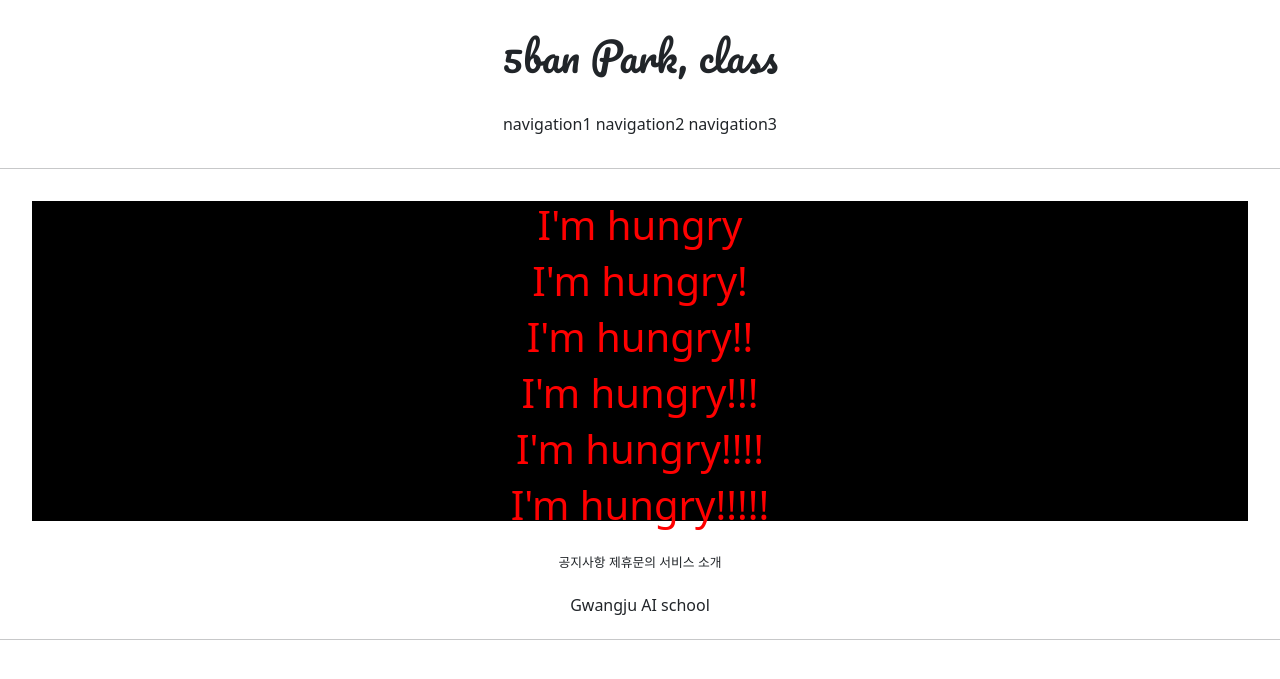
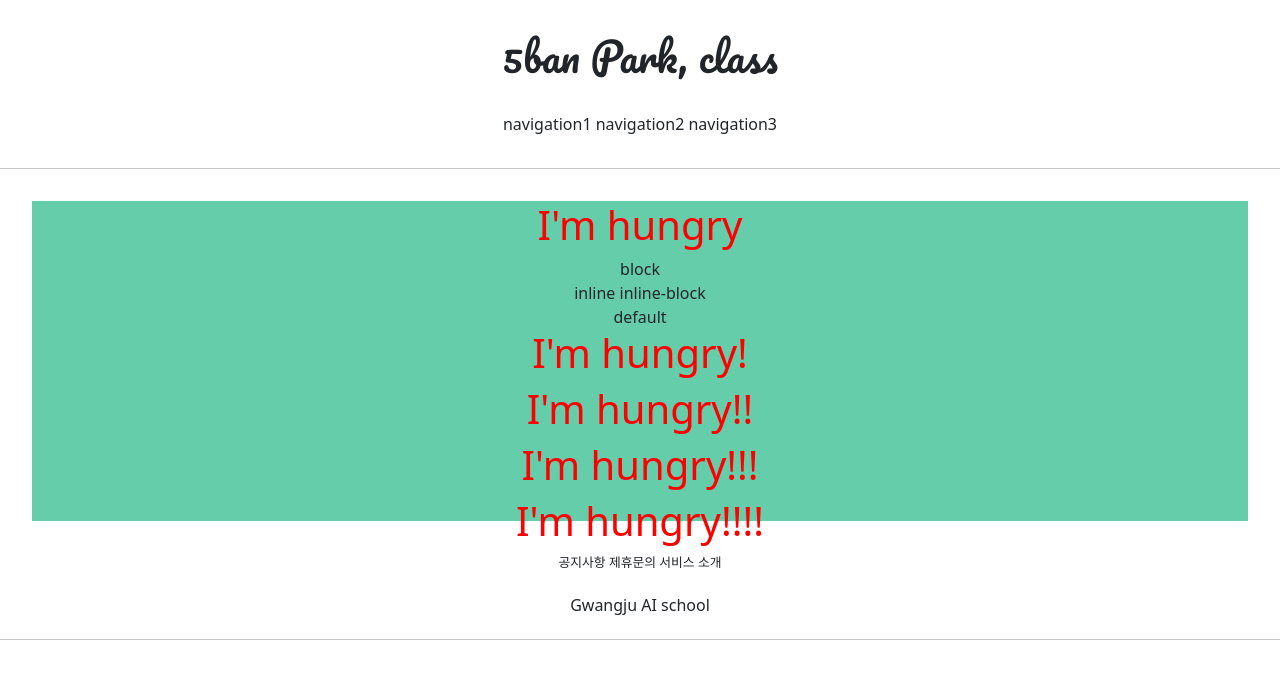
Before and after one commit to glory-ju/julyfifth, a Django app: page /accounts/hello_world/ in a window 1280 px wide. Shown: the top 679 px of the page. Run offline with Django 3.2, Linux system fonts and the light colour scheme; parts of the project's set-up code (start-up, migrations or seed data) failed here and were passed over.

Commit message:
0706/Web Application 1st commit

```diff
--- a/accountapp/templates/accountapp/hello_world.html
+++ b/accountapp/templates/accountapp/hello_world.html
@@ -2,10 +2,29 @@
 
 {% block content %}
 
-<div style="text-align: center; height: 20rem; background-color: black; border-right: 1rem; margin: 2rem;">
+    <style>
+
+        .testing {
+            background-color: yellow;
+            height: 48px;
+            width: 48px;
+            border-radius: .5rem;
+            margin: 1.5rem;
+        }
+
+    </style>
+
+<div style="text-align: center; height: 20rem; background-color: mediumaquamarine; border-right: 1rem; margin: 2rem;">
     <div>
         <h1 style="color: red;">I'm hungry</h1>
     </div>
+
+    <div class="'testing" style="display: block">block</div>
+    <div class="'testing" style="display: inline">inline</div>
+    <div class="'testing" style="display: inline-block">inline-block</div>
+    <div class="'testing" style="display: none">none</div>
+    <div class="'testing">default</div>
+
     <div>
         <h1 style="color: red;">I'm hungry!</h1>
     </div>
@@ -18,9 +37,6 @@
     <div>
         <h1 style="color: red;">I'm hungry!!!!</h1>
     </div>
-    <div>
-        <h1 style="color: red;">I'm hungry!!!!!</h1>
-    </div>
 
 </div>
 
```
